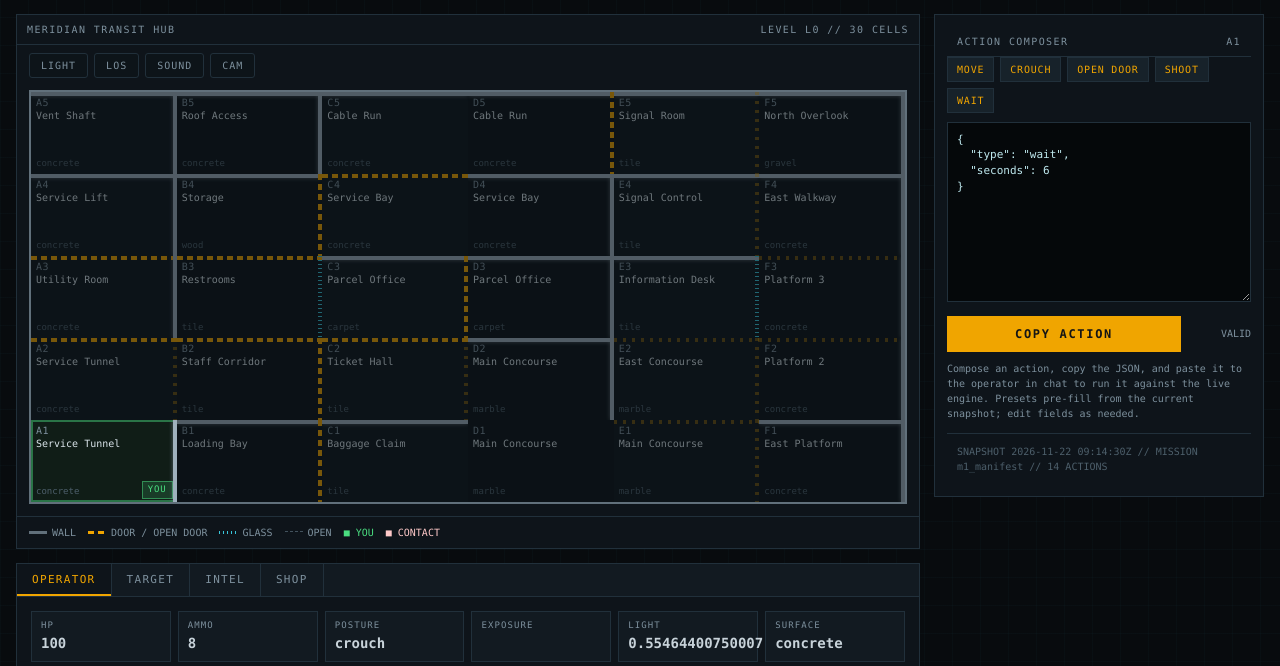
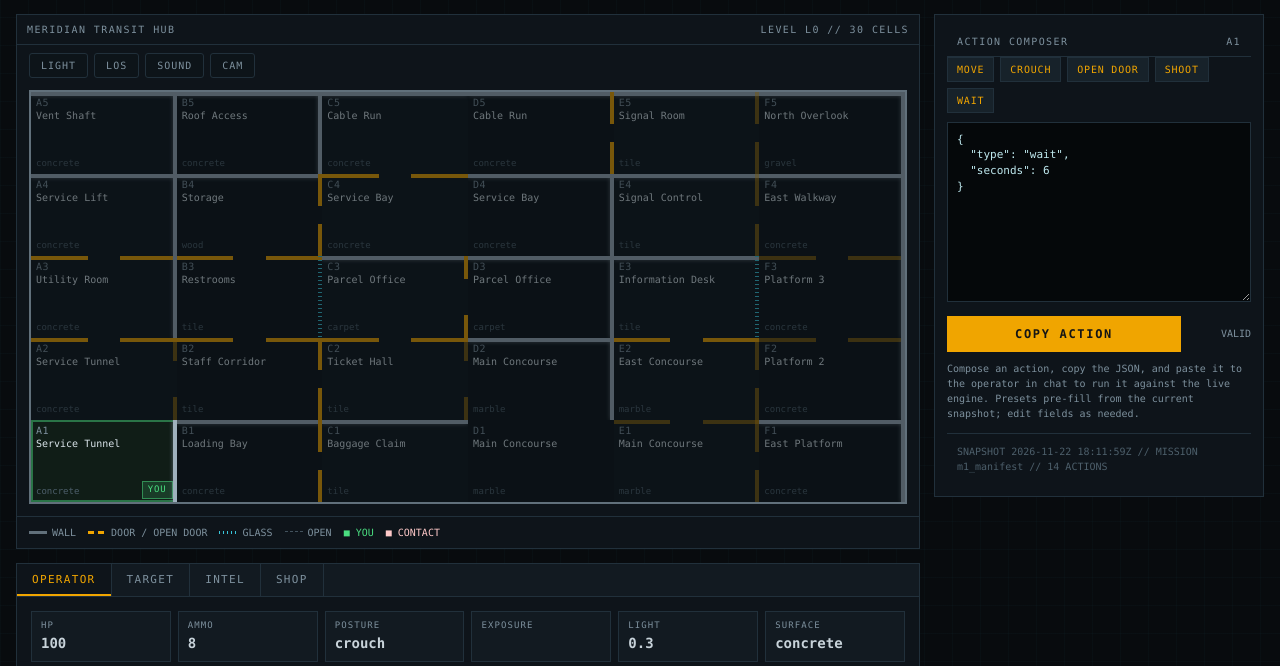
Before and after one commit to Eyeffect/stealth-engine-v3, a plain HTML site: page ui/index.html in a window 1280 px wide. Shown: the part 123-789 px from the top of the page. Drawn offline with Linux system fonts and the light colour scheme.

Commit message:
Light obeys walls; doors drawn to real width (0.9m=23%, 1.8m=45%, 3m=75%)

```diff
--- a/ui/index.html
+++ b/ui/index.html
@@ -85,8 +85,8 @@
     background:rgba(248,113,113,.12);color:#ffc9c9;white-space:nowrap}
   .token .r{color:var(--dim);margin-left:3px}
   .edge{position:absolute;pointer-events:none;z-index:2}
-  .e-top{top:0;left:0;right:0;height:4px}
-  .e-right{top:0;right:0;bottom:0;width:4px}
+  .e-top,.s-top{top:0;left:0;right:0;height:4px}
+  .e-right,.s-right{top:0;right:0;bottom:0;width:4px}
   .e-wall{background:#9fb0bd;box-shadow:0 0 4px rgba(159,176,189,.5)}
   .e-open{background:transparent}
   .e-glass{background:repeating-linear-gradient(to bottom,#39c5d9 0 1px,transparent 1px 4px)}
@@ -307,13 +307,21 @@ python -m http.server 8000
     var level=S.map.level||'L0';
     var arr=Object.keys(cells).map(function(k){return Object.assign({id:k},cells[k]);});
     function at(x,y){for(var i=0;i<arr.length;i++){var c=arr[i];if(c.x===x&&c.y===y&&c.level===level)return c;}return null;}
-    function edge(a,b){
-      if(!b)return {cls:'e-wall',title:'BOUNDARY'};
+    function edge(a,b,solid){
+      if(!b)return {html:'<div class="edge e-wall '+(solid?'s-top':'s-right')+'"></div>',title:'BOUNDARY'};
       var k=[a,b].sort().join('|'),e=byKey[k],t=e?e[2]:'wall',st=doors[k];
-      if(t==='door')return {cls:st==='open'?'e-door-open':'e-door',title:'DOOR'+(st?' ('+st+')':'')};
-      if(t==='glass')return {cls:'e-glass',title:'GLASS'};
-      if(t==='open')return {cls:'e-open',title:'OPEN'};
-      return {cls:'e-wall',title:'WALL'};
+      var dir=solid?'s-top':'s-right';
+      if(t==='door'){
+        var w=Number(e[3])||0.9, pct=Math.max(5,Math.min(90,(w/4)*100)), side=(100-pct)/2;
+        var col=st==='open'?'rgba(240,165,0,.45)':'#f0a500';
+        var grad=st==='open'
+          ? 'linear-gradient('+(solid?'90deg':'180deg')+','+col+' 0 '+side+'%,transparent '+side+'% '+(100-side)+'%,'+col+' '+(100-side)+'% 100%)'
+          : 'linear-gradient('+(solid?'90deg':'180deg')+','+col+' 0 '+side+'%,transparent '+side+'% '+(100-side)+'%,'+col+' '+(100-side)+'% 100%)';
+        return {html:'<div class="edge '+dir+'" style="background:'+grad+'"></div>',title:'DOOR '+w.toFixed(1)+'m ('+(st||'closed')+')'};
+      }
+      if(t==='glass')return {html:'<div class="edge e-glass '+dir+'"></div>',title:'GLASS'};
+      if(t==='open')return {html:'',title:'OPEN'};
+      return {html:'<div class="edge e-wall '+dir+'"></div>',title:'WALL'};
     }
     var vis=new Set(S.view.visible||[]);
     var ov=S.overlays||{},lm=ov.lightmap||{},snd=ov.sounds||[],cams=ov.cameras||[],cones=ov.guardCones||[];
@@ -334,7 +342,7 @@ python -m http.server 8000
         var c=at(x,y);
         if(!c){html+='<div class="cell void"></div>';continue;}
         var east=at(x+1,y),north=at(x,y+1);
-        var er=edge(c.id,east&&east.id),et=edge(c.id,north&&north.id);
+        var er=edge(c.id,east&&east.id,false),et=edge(c.id,north&&north.id,true);
         var dim=vis.size&&!vis.has(c.id)?' dim':'';
         var you=c.id===me;
         var toks=(byCell[c.id]||[]).map(function(t,i){
@@ -347,8 +355,8 @@ python -m http.server 8000
         if(OV.cam&&camCells.has(c.id))ovHtml+='<div class="ov-cam" title="camera visible"></div>';
         if(OV.sound&&soundCells.has(c.id))ovHtml+='<div class="ov-sound" title="audible sound"></div>';
         html+='<div class="cell'+dim+(you?' you':'')+'" data-cell="'+esc(c.id)+'">'+
-          '<div class="edge e-top '+et.cls+'" title="'+esc(et.title)+'"></div>'+
-          '<div class="edge e-right '+er.cls+'" title="'+esc(er.title)+'"></div>'+ovHtml+
+          et.html.replace('class="edge','title="'+esc(et.title)+'" class="edge')+
+          er.html.replace('class="edge','title="'+esc(er.title)+'" class="edge')+ovHtml+
           '<div class="coord">'+esc(short(c.id))+'</div>'+
           '<div class="room">'+esc(c.n||'')+'</div>'+
           '<div class="mat">'+esc(c.m||'')+'</div>'+
--- a/ui/snapshot.json
+++ b/ui/snapshot.json
@@ -1,5 +1,5 @@
 {
-  "generatedAt": "2026-11-22T09:14:30.487Z",
+  "generatedAt": "2026-11-22T18:11:59.349Z",
   "exporterVersion": 1,
   "missionId": "m1_manifest",
   "campaign": {
@@ -742,7 +742,7 @@
       "L0-F2|L0-F3": "open",
       "L0-F3|L0-F4": "open",
       "L0-E4|L0-F4": "open",
-      "L0-E2|L0-E3": "open",
+      "L0-E2|L0-E3": "closed",
       "L0-E1|L0-F1": "open"
     },
     "lights": [
@@ -817,42 +817,42 @@
         "done": false
       }
     ],
-    "light": 0.55464400750007,
+    "light": 0.3,
     "material": "concrete",
     "exposure": "OK"
   },
   "overlays": {
     "lightmap": {
-      "L0-A1": 0.55464400750007,
-      "L0-B1": 0.8285954792089683,
-      "L0-C1": 0.9666666666666668,
-      "L0-D1": 0.8285954792089683,
-      "L0-E1": 0.55464400750007,
+      "L0-A1": 0.3,
+      "L0-B1": 0.3,
+      "L0-C1": 0.3,
+      "L0-D1": 0.3,
+      "L0-E1": 0.3,
       "L0-F1": 0.3,
-      "L0-A2": 0.4215299344583438,
-      "L0-B2": 0.5166666666666667,
-      "L0-C2": 0.8854212304355027,
-      "L0-D2": 1.1553537186794343,
-      "L0-E2": 0.984314575050762,
-      "L0-F2": 0.5801084082500771,
-      "L0-A3": 0.44295032375636273,
-      "L0-B3": 0.5321488698022421,
-      "L0-C3": 1.226064396798089,
-      "L0-D3": 1.8518004980571177,
-      "L0-E3": 1.496994335208351,
-      "L0-F3": 0.8814550271298651,
-      "L0-A4": 0.4142977396044841,
-      "L0-B4": 0.5136610018750175,
-      "L0-C4": 1.084314575050762,
-      "L0-D4": 1.546994335208351,
-      "L0-E4": 1.6486123146552463,
+      "L0-A2": 0.3208333333333333,
+      "L0-B2": 0.3541666666666667,
+      "L0-C2": 0.55,
+      "L0-D2": 0.4666666666666667,
+      "L0-E2": 0.3,
+      "L0-F2": 0.3,
+      "L0-A3": 0.3,
+      "L0-B3": 0.325,
+      "L0-C3": 0.44166666666666665,
+      "L0-D3": 1.1,
+      "L0-E3": 0.3,
+      "L0-F3": 0.3,
+      "L0-A4": 0.3,
+      "L0-B4": 0.44999999999999996,
+      "L0-C4": 0.325,
+      "L0-D4": 0.3125,
+      "L0-E4": 1.4000000000000001,
       "L0-F4": 1.0333333333333334,
-      "L0-A5": 0.6171572875253809,
-      "L0-B5": 0.7,
-      "L0-C5": 0.8972656957754581,
-      "L0-D5": 1.0342414316299071,
-      "L0-E5": 1.0333333333333334,
-      "L0-F5": 0.8814550271298651
+      "L0-A5": 0.3,
+      "L0-B5": 0.3,
+      "L0-C5": 0.3,
+      "L0-D5": 0.3,
+      "L0-E5": 0.3,
+      "L0-F5": 0.3
     },
     "sounds": [
       {
@@ -1005,29 +1005,29 @@
       }
     },
     "audit": [
-      "{\"ts\":\"2026-11-22T08:59:43.745Z\",\"label\":\"A-05 fires at player\",\"target\":45,\"roll\":89,\"margin\":-44,\"success\":false,\"grade\":\"CRITICAL_FAIL\",\"context\":null,\"verdict\":\"FAILURE\"}",
-      "{\"ts\":\"2026-11-22T08:59:43.745Z\",\"label\":\"A-06 fires at player\",\"target\":45,\"roll\":27,\"margin\":18,\"success\":true,\"grade\":\"SUCCESS\",\"context\":null,\"verdict\":\"SUCCESS\"}",
-      "{\"ts\":\"2026-11-22T08:59:43.745Z\",\"label\":\"shoot A-04 (center)\",\"target\":27,\"roll\":100,\"margin\":-73,\"success\":false,\"grade\":\"CRITICAL_FAIL\",\"context\":null,\"verdict\":\"FAILURE\"}",
-      "{\"ts\":\"2026-11-22T08:59:43.746Z\",\"label\":\"same-cell A-04\",\"target\":95,\"roll\":87,\"margin\":8,\"success\":true,\"grade\":\"SUCCESS\",\"context\":null,\"verdict\":\"SUCCESS\"}",
-      "{\"ts\":\"2026-11-22T08:59:43.746Z\",\"label\":\"same-cell A-05\",\"target\":95,\"roll\":43,\"margin\":52,\"success\":true,\"grade\":\"CRITICAL_SUCCESS\",\"context\":null,\"verdict\":\"SUCCESS\"}",
-      "{\"ts\":\"2026-11-22T08:59:43.747Z\",\"label\":\"same-cell A-06\",\"target\":95,\"roll\":4,\"margin\":91,\"success\":true,\"grade\":\"CRITICAL_SUCCESS\",\"context\":null,\"verdict\":\"SUCCESS\"}",
-      "{\"ts\":\"2026-11-22T08:59:43.747Z\",\"label\":\"A-01:alert:nerve\",\"target\":60,\"roll\":60,\"margin\":0,\"success\":true,\"grade\":\"SUCCESS\",\"context\":null,\"verdict\":\"SUCCESS\"}",
-      "{\"ts\":\"2026-11-22T08:59:43.748Z\",\"label\":\"A-02:alert:nerve\",\"target\":60,\"roll\":42,\"margin\":18,\"success\":true,\"grade\":\"SUCCESS\",\"context\":null,\"verdict\":\"SUCCESS\"}",
-      "{\"ts\":\"2026-11-22T08:59:43.748Z\",\"label\":\"A-03:lockdown:nerve\",\"target\":55,\"roll\":83,\"margin\":-28,\"success\":false,\"grade\":\"CRITICAL_FAIL\",\"context\":null,\"verdict\":\"FAILURE\"}",
-      "{\"ts\":\"2026-11-22T08:59:43.748Z\",\"label\":\"A-05:shield:nerve\",\"target\":75,\"roll\":91,\"margin\":-16,\"success\":false,\"grade\":\"FAIL\",\"context\":null,\"verdict\":\"FAILURE\"}",
-      "{\"ts\":\"2026-11-22T08:59:43.748Z\",\"label\":\"A-06:shield:nerve\",\"target\":75,\"roll\":24,\"margin\":51,\"success\":true,\"grade\":\"CRITICAL_SUCCESS\",\"context\":null,\"verdict\":\"SUCCESS\"}",
-      "{\"ts\":\"2026-11-22T08:59:43.748Z\",\"label\":\"A-07:alert:nerve\",\"target\":60,\"roll\":60,\"margin\":0,\"success\":true,\"grade\":\"SUCCESS\",\"context\":null,\"verdict\":\"SUCCESS\"}",
-      "{\"ts\":\"2026-11-22T08:59:43.748Z\",\"label\":\"A-04 fires at player\",\"target\":45,\"roll\":94,\"margin\":-49,\"success\":false,\"grade\":\"CRITICAL_FAIL\",\"context\":null,\"verdict\":\"FAILURE\"}",
-      "{\"ts\":\"2026-11-22T08:59:43.749Z\",\"label\":\"A-05 fires at player\",\"target\":45,\"roll\":45,\"margin\":0,\"success\":true,\"grade\":\"SUCCESS\",\"context\":null,\"verdict\":\"SUCCESS\"}",
-      "{\"ts\":\"2026-11-22T08:59:43.749Z\",\"label\":\"A-06 fires at player\",\"target\":45,\"roll\":45,\"margin\":0,\"success\":true,\"grade\":\"SUCCESS\",\"context\":null,\"verdict\":\"SUCCESS\"}",
-      "{\"ts\":\"2026-11-22T09:06:43.115Z\",\"label\":\"T-04 close door behind\",\"target\":60,\"roll\":29,\"margin\":31,\"success\":true,\"grade\":\"CRITICAL_SUCCESS\",\"context\":null,\"verdict\":\"SUCCESS\"}",
-      "{\"ts\":\"2026-11-22T09:07:20.529Z\",\"label\":\"T-04 close door behind\",\"target\":60,\"roll\":21,\"margin\":39,\"success\":true,\"grade\":\"CRITICAL_SUCCESS\",\"context\":null,\"verdict\":\"SUCCESS\"}",
-      "{\"ts\":\"2026-11-22T09:07:58.684Z\",\"label\":\"T-04 close door behind\",\"target\":60,\"roll\":89,\"margin\":-29,\"success\":false,\"grade\":\"CRITICAL_FAIL\",\"context\":null,\"verdict\":\"FAILURE\"}",
-      "{\"ts\":\"2026-11-22T09:08:54.953Z\",\"label\":\"T-04 close door behind\",\"target\":60,\"roll\":44,\"margin\":16,\"success\":true,\"grade\":\"SUCCESS\",\"context\":null,\"verdict\":\"SUCCESS\"}",
-      "{\"ts\":\"2026-11-22T09:14:30.477Z\",\"label\":\"T-04 close door behind\",\"target\":60,\"roll\":63,\"margin\":-3,\"success\":false,\"grade\":\"FAIL\",\"context\":null,\"verdict\":\"FAILURE\"}"
+      "{\"ts\":\"2026-11-22T09:14:56.488Z\",\"label\":\"S-08:flee:nerve\",\"target\":40,\"roll\":66,\"margin\":-26,\"success\":false,\"grade\":\"CRITICAL_FAIL\",\"context\":null,\"verdict\":\"FAILURE\"}",
+      "{\"ts\":\"2026-11-22T09:14:56.489Z\",\"label\":\"sight S-08 -> player\",\"target\":20,\"roll\":9,\"margin\":11,\"success\":true,\"grade\":\"SUCCESS\",\"context\":null,\"verdict\":\"SUCCESS\"}",
+      "{\"ts\":\"2026-11-22T09:14:56.490Z\",\"label\":\"S-01:report:nerve\",\"target\":60,\"roll\":2,\"margin\":58,\"success\":true,\"grade\":\"CRITICAL_SUCCESS\",\"context\":null,\"verdict\":\"SUCCESS\"}",
+      "{\"ts\":\"2026-11-22T09:14:56.490Z\",\"label\":\"S-02:report:nerve\",\"target\":60,\"roll\":44,\"margin\":16,\"success\":true,\"grade\":\"SUCCESS\",\"context\":null,\"verdict\":\"SUCCESS\"}",
+      "{\"ts\":\"2026-11-22T09:14:56.490Z\",\"label\":\"S-03:report:nerve\",\"target\":60,\"roll\":2,\"margin\":58,\"success\":true,\"grade\":\"CRITICAL_SUCCESS\",\"context\":null,\"verdict\":\"SUCCESS\"}",
+      "{\"ts\":\"2026-11-22T09:14:56.490Z\",\"label\":\"S-04:orient:alertness\",\"target\":40,\"roll\":18,\"margin\":22,\"success\":true,\"grade\":\"CRITICAL_SUCCESS\",\"context\":null,\"verdict\":\"SUCCESS\"}",
+      "{\"ts\":\"2026-11-22T09:14:56.490Z\",\"label\":\"S-05:orient:alertness\",\"target\":80,\"roll\":29,\"margin\":51,\"success\":true,\"grade\":\"CRITICAL_SUCCESS\",\"context\":null,\"verdict\":\"SUCCESS\"}",
+      "{\"ts\":\"2026-11-22T09:14:56.491Z\",\"label\":\"S-06:orient:alertness\",\"target\":80,\"roll\":44,\"margin\":36,\"success\":true,\"grade\":\"CRITICAL_SUCCESS\",\"context\":null,\"verdict\":\"SUCCESS\"}",
+      "{\"ts\":\"2026-11-22T09:14:56.491Z\",\"label\":\"S-07:orient:alertness\",\"target\":50,\"roll\":9,\"margin\":41,\"success\":true,\"grade\":\"CRITICAL_SUCCESS\",\"context\":null,\"verdict\":\"SUCCESS\"}",
+      "{\"ts\":\"2026-11-22T09:14:56.491Z\",\"label\":\"S-08:flee:nerve\",\"target\":40,\"roll\":81,\"margin\":-41,\"success\":false,\"grade\":\"CRITICAL_FAIL\",\"context\":null,\"verdict\":\"FAILURE\"}",
+      "{\"ts\":\"2026-11-22T09:14:56.493Z\",\"label\":\"sight S-08 -> player\",\"target\":20,\"roll\":60,\"margin\":-40,\"success\":false,\"grade\":\"CRITICAL_FAIL\",\"context\":null,\"verdict\":\"FAILURE\"}",
+      "{\"ts\":\"2026-11-22T09:14:56.493Z\",\"label\":\"S-01:report:nerve\",\"target\":60,\"roll\":32,\"margin\":28,\"success\":true,\"grade\":\"CRITICAL_SUCCESS\",\"context\":null,\"verdict\":\"SUCCESS\"}",
+      "{\"ts\":\"2026-11-22T09:14:56.493Z\",\"label\":\"S-02:report:nerve\",\"target\":60,\"roll\":46,\"margin\":14,\"success\":true,\"grade\":\"SUCCESS\",\"context\":null,\"verdict\":\"SUCCESS\"}",
+      "{\"ts\":\"2026-11-22T09:14:56.493Z\",\"label\":\"S-03:report:nerve\",\"target\":60,\"roll\":2,\"margin\":58,\"success\":true,\"grade\":\"CRITICAL_SUCCESS\",\"context\":null,\"verdict\":\"SUCCESS\"}",
+      "{\"ts\":\"2026-11-22T09:14:56.493Z\",\"label\":\"S-04:orient:alertness\",\"target\":40,\"roll\":79,\"margin\":-39,\"success\":false,\"grade\":\"CRITICAL_FAIL\",\"context\":null,\"verdict\":\"FAILURE\"}",
+      "{\"ts\":\"2026-11-22T09:14:56.494Z\",\"label\":\"S-05:orient:alertness\",\"target\":80,\"roll\":16,\"margin\":64,\"success\":true,\"grade\":\"CRITICAL_SUCCESS\",\"context\":null,\"verdict\":\"SUCCESS\"}",
+      "{\"ts\":\"2026-11-22T09:14:56.494Z\",\"label\":\"S-06:orient:alertness\",\"target\":80,\"roll\":56,\"margin\":24,\"success\":true,\"grade\":\"CRITICAL_SUCCESS\",\"context\":null,\"verdict\":\"SUCCESS\"}",
+      "{\"ts\":\"2026-11-22T09:14:56.494Z\",\"label\":\"S-07:orient:alertness\",\"target\":50,\"roll\":61,\"margin\":-11,\"success\":false,\"grade\":\"FAIL\",\"context\":null,\"verdict\":\"FAILURE\"}",
+      "{\"ts\":\"2026-11-22T09:14:56.494Z\",\"label\":\"S-08:orient:alertness\",\"target\":45,\"roll\":21,\"margin\":24,\"success\":true,\"grade\":\"CRITICAL_SUCCESS\",\"context\":null,\"verdict\":\"SUCCESS\"}",
+      "{\"ts\":\"2026-11-22T18:11:59.325Z\",\"label\":\"T-04 close door behind\",\"target\":60,\"roll\":5,\"margin\":55,\"success\":true,\"grade\":\"CRITICAL_SUCCESS\",\"context\":null,\"verdict\":\"SUCCESS\"}"
     ],
     "movement": [
-      "6 | T-04 door L0-E2|L0-E3 left open",
+      "6 | T-04 door L0-E2|L0-E3 closed",
       "6 | T-04 L0-E3 -> L0-E2 50dB"
     ],
     "trigger": {
```
Also changed, not shown: engine/engine.js (+5 -4 lines), engine/physics.js (+9 -0 lines).
